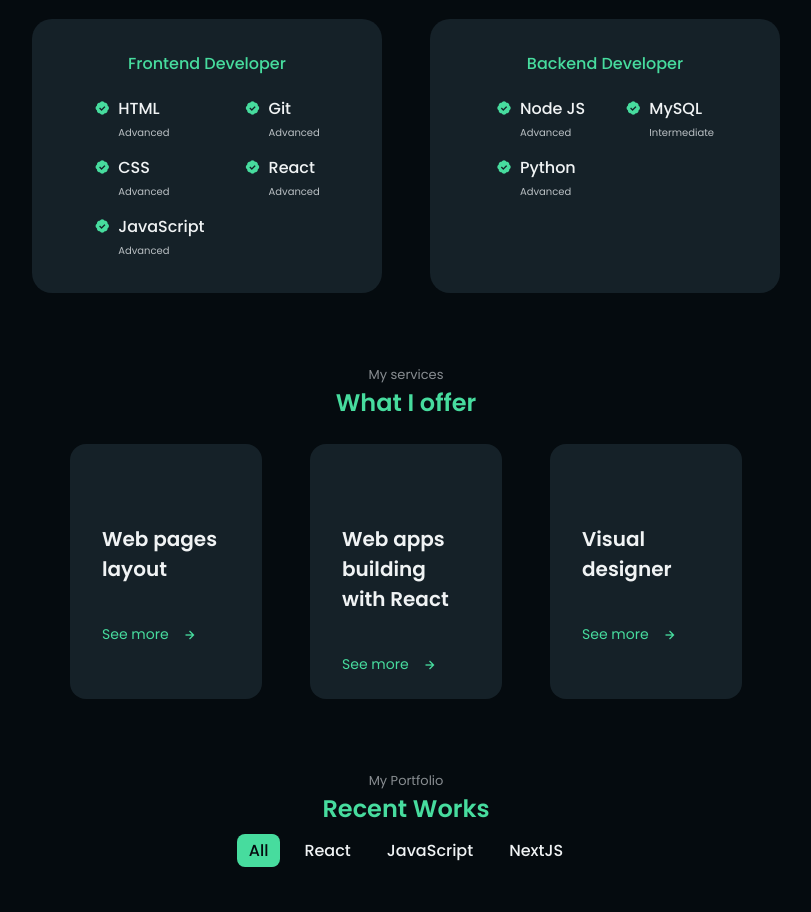
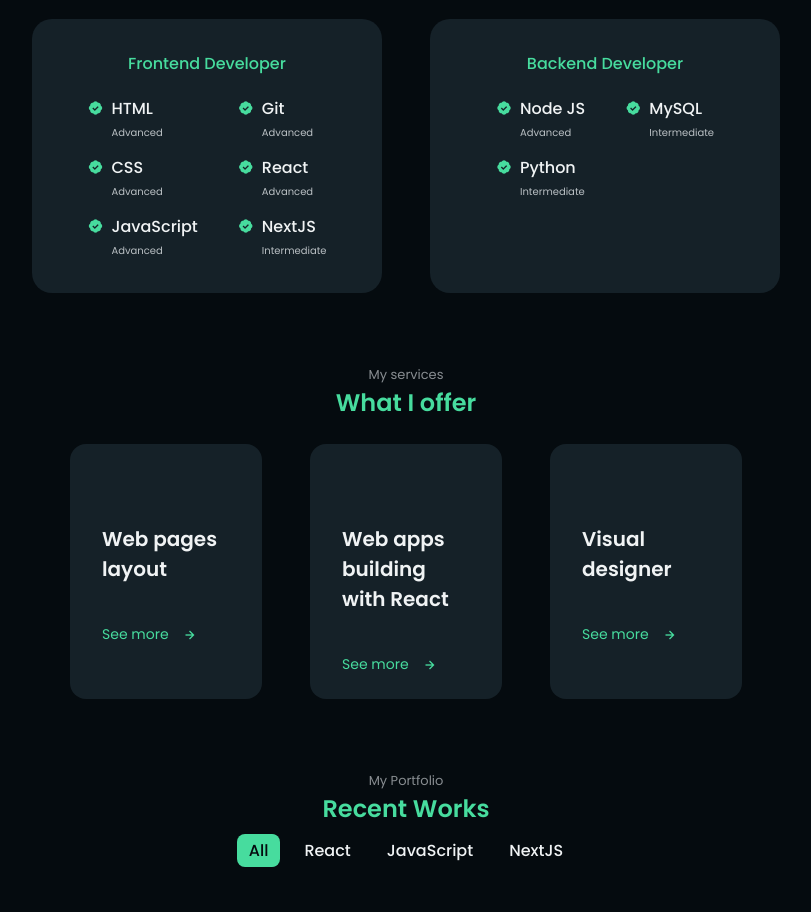
Before and after one commit to gaelbrick/portfolio, a plain HTML site: page index.html in a window 1280 px wide. Shown: the part 1302-2214 px from the top of the page, without its empty margins (234-1045 px from the left). Drawn offline with nearby package versions, Linux system fonts and the light colour scheme.

Commit message:
added next js

```diff
--- a/index.html
+++ b/index.html
@@ -213,6 +213,14 @@
                                     <span class="skills_level">Advanced</span>
                                 </div>
                             </div>
+                            <div class="skills_data">
+                                <i class='bx bxs-badge-check'></i>
+
+                                <div>
+                                    <h3 class="skills_name">NextJS</h3>
+                                    <span class="skills_level">Intermediate</span>
+                                </div>
+                            </div>
 
                         </div>
 
@@ -239,7 +247,7 @@
 
                                 <div>
                                     <h3 class="skills_name">Python</h3>
-                                    <span class="skills_level">Advanced</span>
+                                    <span class="skills_level">Intermediate</span>
                                 </div>
                             </div>
 
```
